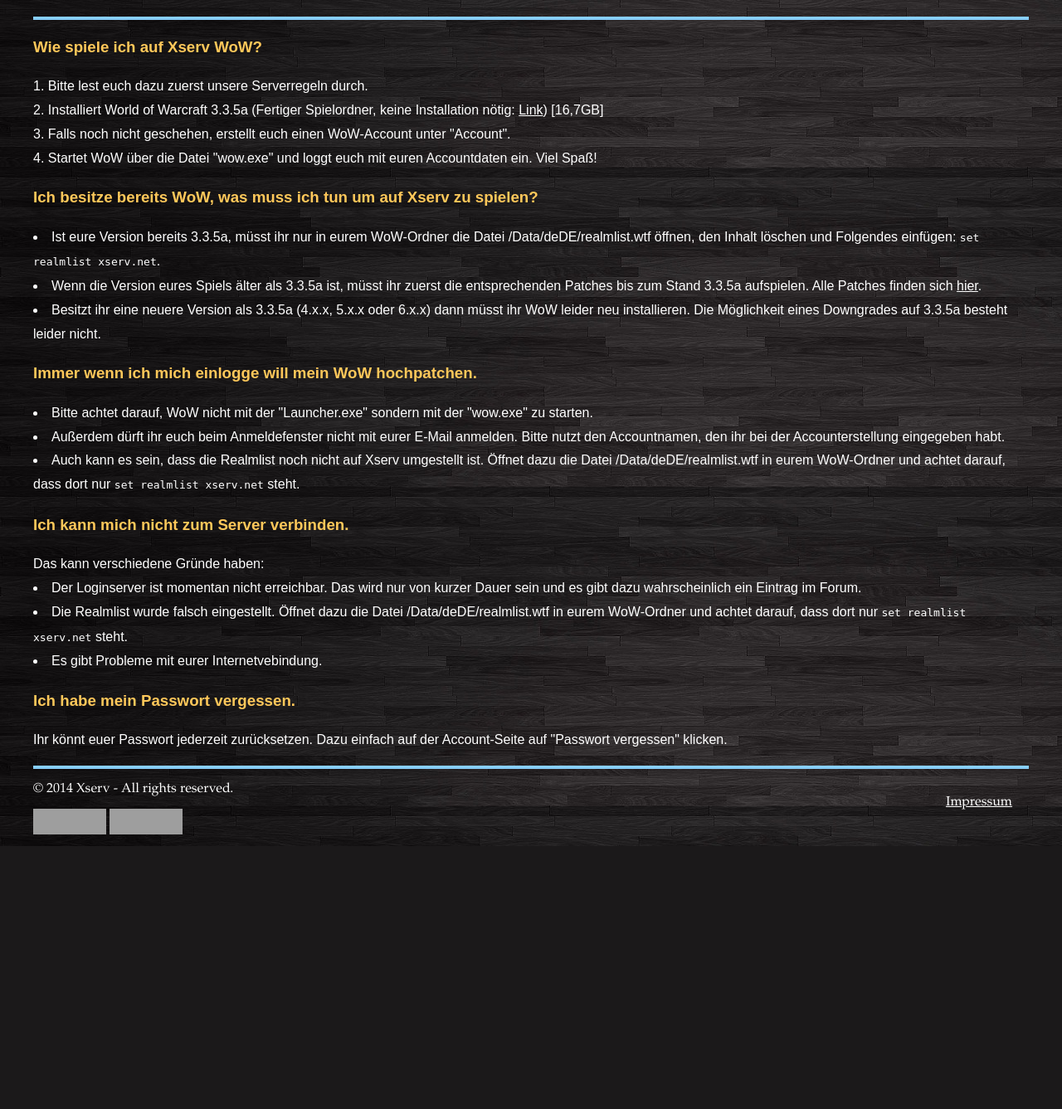
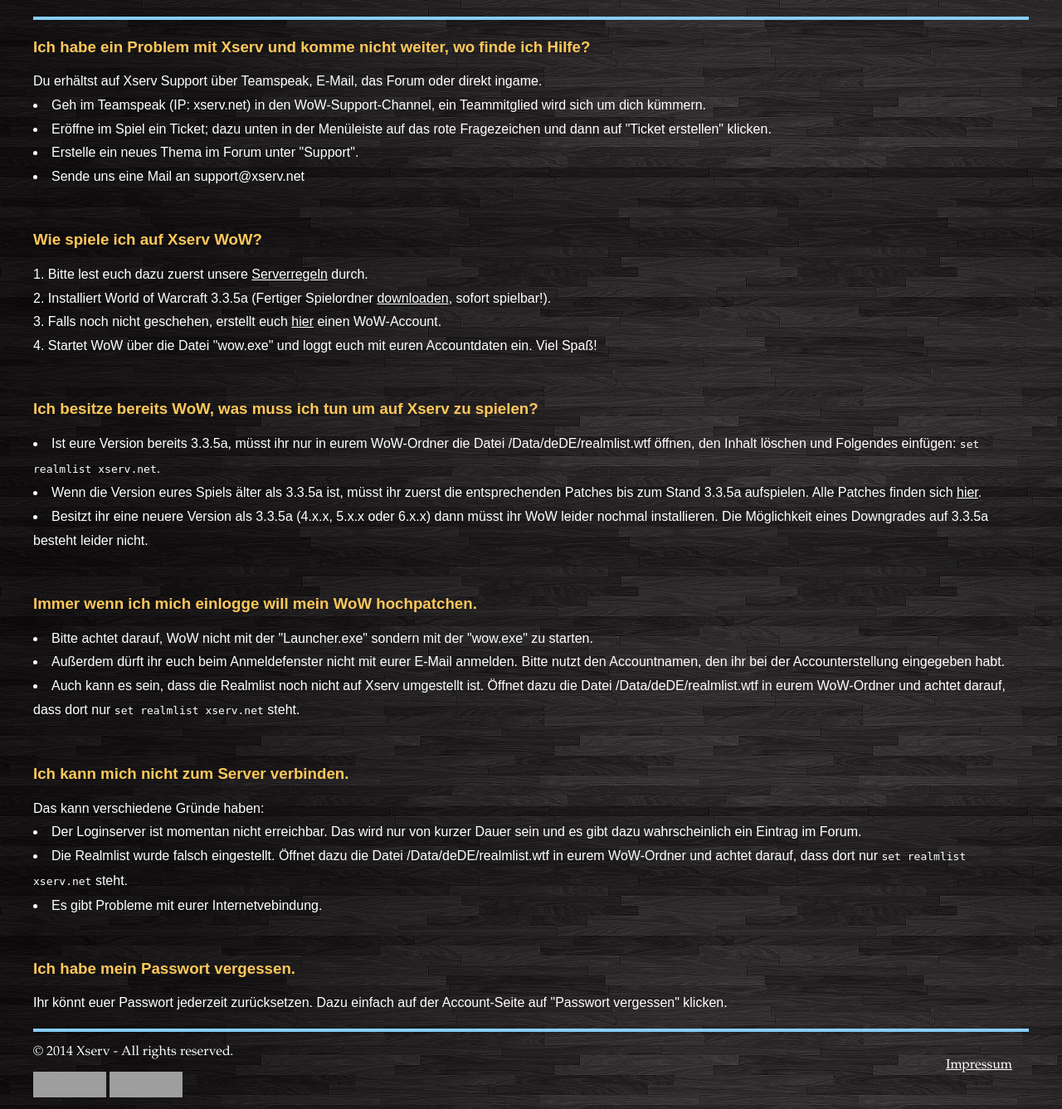
Before and after one commit to Niknox/wowhp, a PHP site: page /faq.html in a window 1280 px wide. Shown: the part 183-1520 px from the top of the page at 83% size. Before the commit the page ends 1203 px from the top, so only its background shows below. Run offline with PHP 8.4, Linux system fonts and the light colour scheme; grey boxes are pictures that could not be loaded.

Commit message:
Visual improvements for FAQ.

```diff
--- a/faq.html
+++ b/faq.html
@@ -29,25 +29,37 @@
 	<hr class="main">
 	<article>
 		<div class="list">
+			<h3>Ich habe ein Problem mit Xserv und komme nicht weiter, wo finde ich Hilfe?</h3>
+				Du erhältst auf Xserv Support über Teamspeak, E-Mail, das Forum oder direkt ingame.
+				<ul>
+					<li>Geh im Teamspeak (IP: xserv.net) in den WoW-Support-Channel, ein Teammitglied wird sich um dich kümmern.</li>
+					<li>Eröffne im Spiel ein Ticket; dazu unten in der Menüleiste auf das rote Fragezeichen und dann auf "Ticket erstellen" klicken.</li>
+					<li>Erstelle ein neues Thema im Forum unter "Support".</li>
+					<li>Sende uns eine Mail an support@xserv.net</li>
+				</ul>
+			<br />
 			<h3>Wie spiele ich auf Xserv WoW?</h3>
 				<ol>
-					<li>Bitte lest euch dazu zuerst unsere Serverregeln durch.</li>
-					<li>Installiert World of Warcraft 3.3.5a (Fertiger Spielordner, keine Installation nötig: <a href="http://adf.ly/qNf4N">Link</a>) [16,7GB]</li>
-					<li>Falls noch nicht geschehen, erstellt euch einen WoW-Account unter "Account".</li>
+					<li>Bitte lest euch dazu zuerst unsere <a href="regeln.html">Serverregeln</a> durch.</li>
+					<li>Installiert World of Warcraft 3.3.5a (Fertiger Spielordner <a href="http://adf.ly/qNf4N">downloaden</a>, sofort spielbar!).</li>
+					<li>Falls noch nicht geschehen, erstellt euch <a href="account.php">hier</a> einen WoW-Account.</li>
 					<li>Startet WoW über die Datei "wow.exe" und loggt euch mit euren Accountdaten ein. Viel Spaß!</li>
 				</ol>
+			<br />
 			<h3>Ich besitze bereits WoW, was muss ich tun um auf Xserv zu spielen?</h3>
 				<ul>
 					<li>Ist eure Version bereits 3.3.5a, müsst ihr nur in eurem WoW-Ordner die Datei /Data/deDE/realmlist.wtf öffnen, den Inhalt löschen und Folgendes einfügen: <code>set realmlist xserv.net</code>.</li>
 					<li>Wenn die Version eures Spiels älter als 3.3.5a ist, müsst ihr zuerst die entsprechenden Patches bis zum Stand 3.3.5a aufspielen. Alle Patches finden sich <a href="http://wow.4fansites.de/downloadspatches.php">hier</a>.</li>
-					<li>Besitzt ihr eine neuere Version als 3.3.5a (4.x.x, 5.x.x oder 6.x.x) dann müsst ihr WoW leider neu installieren. Die Möglichkeit eines Downgrades auf 3.3.5a besteht leider nicht.</li>
+					<li>Besitzt ihr eine neuere Version als 3.3.5a (4.x.x, 5.x.x oder 6.x.x) dann müsst ihr WoW leider nochmal installieren. Die Möglichkeit eines Downgrades auf 3.3.5a besteht leider nicht.</li>
 				</ul>
+			<br />
 			<h3>Immer wenn ich mich einlogge will mein WoW hochpatchen.</h3>
 				<ul>
 					<li>Bitte achtet darauf, WoW nicht mit der "Launcher.exe" sondern mit der "wow.exe" zu starten.</li>
 					<li>Außerdem dürft ihr euch beim Anmeldefenster nicht mit eurer E-Mail anmelden. Bitte nutzt den Accountnamen, den ihr bei der Accounterstellung eingegeben habt.</li>
 					<li>Auch kann es sein, dass die Realmlist noch nicht auf Xserv umgestellt ist. Öffnet dazu die Datei /Data/deDE/realmlist.wtf in eurem WoW-Ordner und achtet darauf, dass dort nur <code>set realmlist xserv.net</code> steht.</li>
 				</ul>
+			<br />
 			<h3>Ich kann mich nicht zum Server verbinden.</h3>
 				Das kann verschiedene Gründe haben:
 				<ul>
@@ -55,6 +67,7 @@
 					<li>Die Realmlist wurde falsch eingestellt. Öffnet dazu die Datei /Data/deDE/realmlist.wtf in eurem WoW-Ordner und achtet darauf, dass dort nur <code>set realmlist xserv.net</code> steht.</li>
 					<li>Es gibt Probleme mit eurer Internetvebindung.</li>
 				</ul>
+			<br />
 			<h3>Ich habe mein Passwort vergessen.</h3>
 				Ihr könnt euer Passwort jederzeit zurücksetzen. Dazu einfach auf der Account-Seite auf "Passwort vergessen" klicken.
 		</div>
--- a/main.css
+++ b/main.css
@@ -74,7 +74,7 @@ article h2
 article h3
 {
 	font-size: 1.17em;
-	margin: 1em 0;
+	margin: 1em 0 0.67em 0;
 	font-weight: bold;
 	color: #FFC85A;
 }
```
